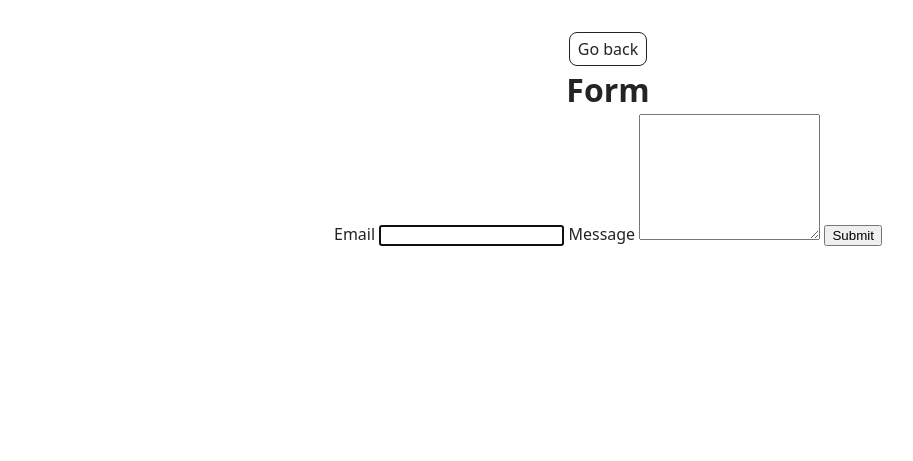
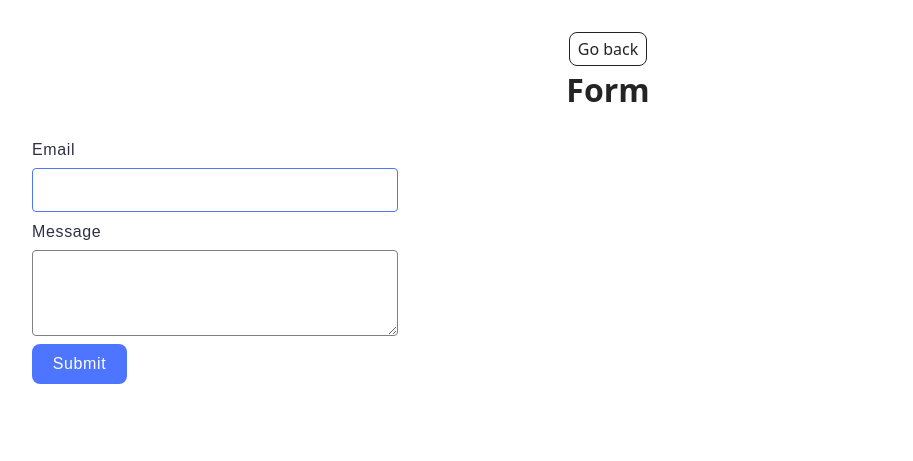
Before and after one commit to elizabethshkinder/goit-js-hw-09, a website built with Vite: page src/2-form.html in a window 1280 px wide. Shown: the whole page, without its empty margins (32-945 px from the left). Built offline with nearby package versions, Linux system fonts and the light colour scheme.

Commit message:
add additional class to form markup and add form styles

```diff
--- a/src/2-form.html
+++ b/src/2-form.html
@@ -15,7 +15,7 @@
           Form
         </h1>
 
-        <form class="feedback-form" autocomplete="off">
+        <form class="form-container feedback-form" autocomplete="off">
           <label>
             Email
             <input type="email" name="email" autofocus />
--- a/src/css/styles.css
+++ b/src/css/styles.css
@@ -68,3 +68,83 @@ gap: 16px;
         transform: scale(1.03);
     }
 }
+
+.form-container {
+border-radius: 8px;
+padding: 24px;
+width: 408px;
+height: 296px;
+}
+
+.feedback-form {
+  display: flex;
+  flex-direction: column;
+  gap: 8px;
+}
+
+.feedback-form label {
+  display: flex;
+  flex-direction: column;
+  gap: 6px;
+
+  font-family: "Montserrat", sans-serif;
+  font-weight: 400;
+  font-size: 16px;
+  line-height: 150%;
+  letter-spacing: 0.04em;
+  text-align: start;
+  color: #2e2f42;
+}
+
+.feedback-form input{
+  height: 40px;
+}
+
+.feedback-form textarea {
+ height: 80px;
+}
+
+.feedback-form input,
+.feedback-form textarea {
+  width: 360px;
+  border: 1px solid #808080;
+  border-radius: 4px;
+  font-size: 14px;
+  transition: border-color 250ms ease-in-out;
+}
+
+.feedback-form input:hover,
+.feedback-form textarea:hover {
+  border-color: #000;
+}
+
+.feedback-form input:focus,
+.feedback-form textarea:focus {
+  border-color: #4e75ff;
+  outline: none;
+}
+
+
+.feedback-form button {
+  padding: 8px 16px;
+  width: 95px;
+  height: 40px;
+  border-radius: 8px;
+  border: none;
+  align-self: flex-start;
+  background: #4e75ff;
+
+  font-family: "Montserrat", sans-serif;
+  font-weight: 500;
+  font-size: 16px;
+  line-height: 150%;
+  letter-spacing: 0.04em;
+  color: #fff;
+
+  cursor: pointer;
+  transition: background-color 250ms ease-in-out;
+}
+
+.feedback-form button:hover {
+  background-color: #6c8cff;
+}
```
